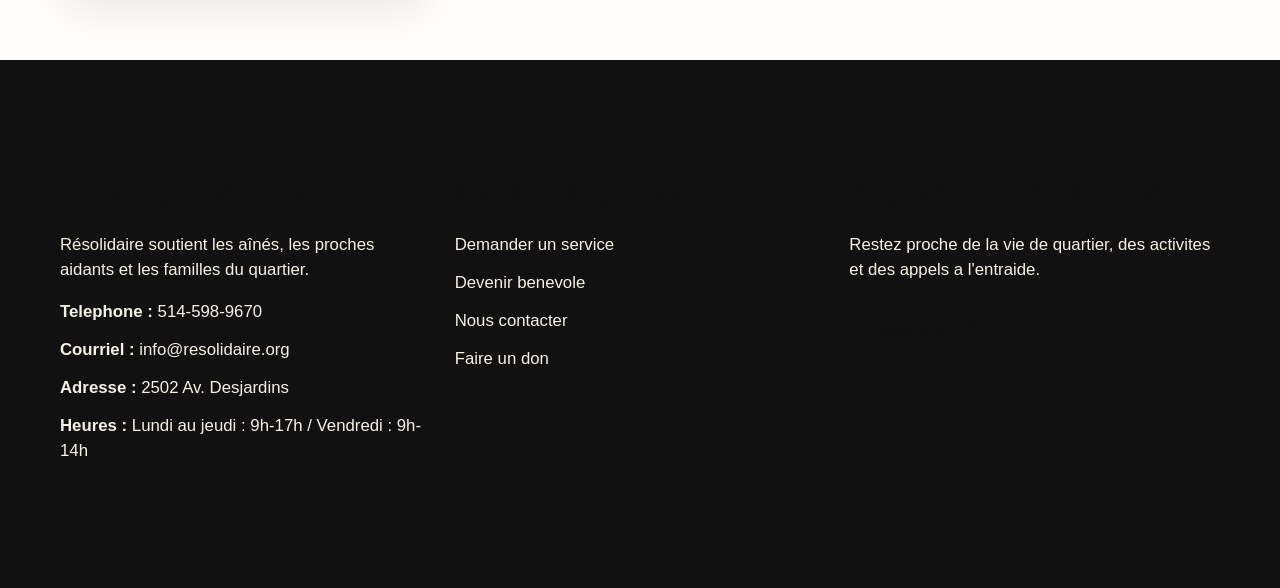
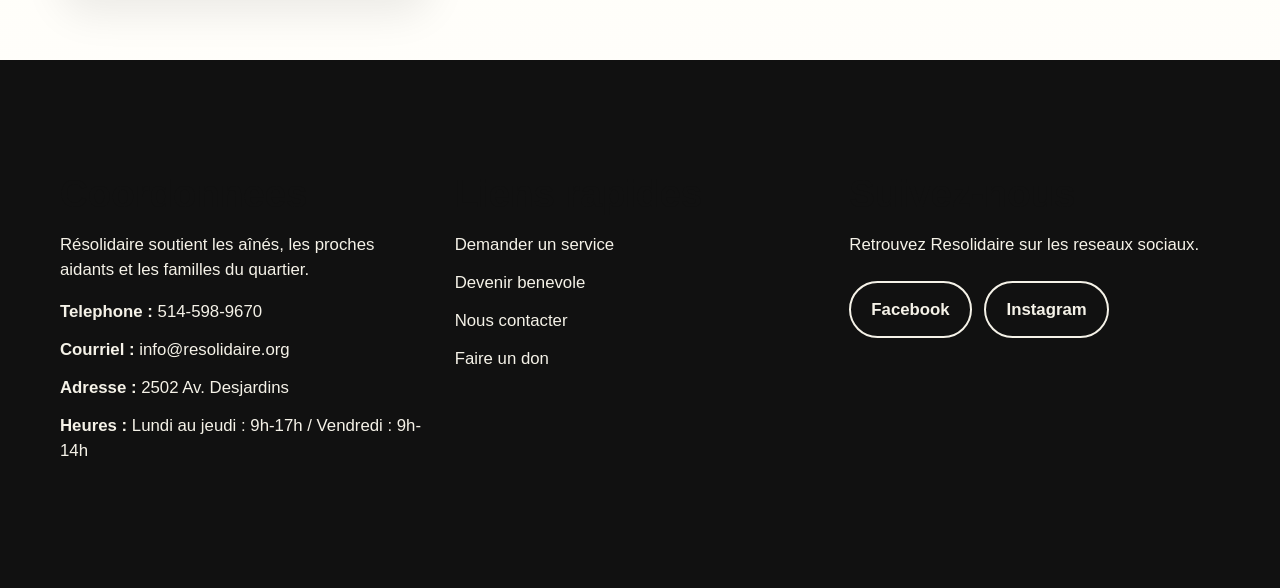
Before and after one commit to vanessafedyna/site_web_resolidaire, a PHP site: page /index.php in a window 1280 px wide. Shown: the part 2341-2929 px from the top of the page. Run offline with PHP 8.4, Linux system fonts and the light colour scheme; tables that the repository leaves empty hold one stand-in row (values such as "Sample post"); grey boxes marked "Sample" are stand-in pictures.

Commit message:
Remplacer les liens officiels et ajouter les réseaux sociaux

```diff
--- a/app/helpers/functions.php
+++ b/app/helpers/functions.php
@@ -166,3 +166,40 @@ function official_contact_hours_text(): string
 {
     return implode(' / ', official_contact_hours_lines());
 }
+
+function official_facebook_url(): string
+{
+    return 'https://www.facebook.com/Resolidaire.inc/';
+}
+
+function official_instagram_url(): string
+{
+    return 'https://www.instagram.com/resolidaire/';
+}
+
+function official_donation_url(): string
+{
+    return 'https://www.canadahelps.org/fr/organismesdebienfaisance/resolidaire/';
+}
+
+function normalize_facebook_url(?string $url): string
+{
+    $url = trim((string) $url);
+
+    if ($url === '' || preg_match('#^https://(?:www\.)?facebook\.com/?$#i', $url)) {
+        return official_facebook_url();
+    }
+
+    return $url;
+}
+
+function normalize_donation_url(?string $url): string
+{
+    $url = trim((string) $url);
+
+    if ($url === '' || preg_match('#^https://(?:www\.)?example\.com(?:/.*)?/?$#i', $url)) {
+        return official_donation_url();
+    }
+
+    return $url;
+}
--- a/app/models/SiteSetting.php
+++ b/app/models/SiteSetting.php
@@ -10,7 +10,10 @@ class SiteSetting
         $settings = [];
 
         foreach ($items as $item) {
-            $settings[$item['setting_key']] = $item['setting_value'];
+            $settings[$item['setting_key']] = self::normalizeValue(
+                $item['setting_key'],
+                (string) $item['setting_value']
+            );
         }
 
         return $settings;
@@ -22,7 +25,7 @@ class SiteSetting
         $stmt->execute(['setting_key' => $key]);
         $value = $stmt->fetchColumn();
 
-        return $value !== false ? (string) $value : $default;
+        return $value !== false ? self::normalizeValue($key, (string) $value) : self::normalizeValue($key, $default);
     }
 
     public static function upsertMany(array $settings): void
@@ -40,4 +43,17 @@ class SiteSetting
             ]);
         }
     }
+
+    private static function normalizeValue(string $key, string $value): string
+    {
+        if ($key === 'facebook_url') {
+            return normalize_facebook_url($value);
+        }
+
+        if ($key === 'donation_url') {
+            return normalize_donation_url($value);
+        }
+
+        return $value;
+    }
 }
--- a/database/seed.sql
+++ b/database/seed.sql
@@ -20,13 +20,13 @@ INSERT INTO partners (name, description, logo, website_url, display_order, is_ac
 ('Bibliotheque municipale', 'Partenaire pour des activites culturelles, intergenerationnelles et educatives.', NULL, 'https://example.com', 3, 1);
 
 INSERT INTO donation_calls (title, description, button_text, button_url, image, is_active) VALUES
-('Soutenir la programmation estivale', 'Aidez-nous a maintenir des activites accessibles, rassembleuses et chaleureuses pour les aines du quartier.', 'Faire un don', 'https://example.com/don', NULL, 1);
+('Soutenir la programmation estivale', 'Aidez-nous a maintenir des activites accessibles, rassembleuses et chaleureuses pour les aines du quartier.', 'Faire un don', 'https://www.canadahelps.org/fr/organismesdebienfaisance/resolidaire/', NULL, 1);
 
 INSERT INTO site_settings (setting_key, setting_value) VALUES
 ('phone', '514-598-9670'),
 ('email', 'info@resolidaire.org'),
 ('address', '2502 Av. Desjardins'),
 ('opening_hours', 'Lundi au jeudi : 9h-17h / Vendredi : 9h-14h'),
-('facebook_url', 'https://facebook.com'),
-('donation_url', 'https://example.com/don'),
+('facebook_url', 'https://www.facebook.com/Resolidaire.inc/'),
+('donation_url', 'https://www.canadahelps.org/fr/organismesdebienfaisance/resolidaire/'),
 ('footer_intro', 'Resolidaire cree des liens de confiance, soutient l entraide et facilite l acces a des ressources humaines et accessibles.');
--- a/includes/footer.php
+++ b/includes/footer.php
@@ -34,6 +34,8 @@ if (
 ) {
     $footerHours = official_contact_hours_text();
 }
+$footerFacebookUrl = 'https://www.facebook.com/Resolidaire.inc/';
+$footerInstagramUrl = 'https://www.instagram.com/resolidaire/';
 ?>
 <?php if ($flash): ?>
     <div class="flash flash-<?= e($flash['type']); ?>"><?= e($flash['message']); ?></div>
@@ -61,9 +63,12 @@ if (
         </section>
 
         <section>
-            <h2>Suivre Resolidaire</h2>
-            <p>Restez proche de la vie de quartier, des activites et des appels a l'entraide.</p>
-            <a class="button button-secondary" href="<?= e($siteSettings['facebook_url'] ?? '#'); ?>" target="_blank" rel="noopener">Facebook</a>
+            <h2>Suivez-nous</h2>
+            <p>Retrouvez Resolidaire sur les reseaux sociaux.</p>
+            <div class="quick-links">
+                <a class="button button-secondary" href="<?= e($footerFacebookUrl); ?>" target="_blank" rel="noopener" style="color: #f5f2e8; border-color: #f5f2e8;">Facebook</a>
+                <a class="button button-secondary" href="<?= e($footerInstagramUrl); ?>" target="_blank" rel="noopener" style="color: #f5f2e8; border-color: #f5f2e8;">Instagram</a>
+            </div>
         </section>
     </div>
 </footer>
--- a/public/don.php
+++ b/public/don.php
@@ -2,7 +2,7 @@
 $page_title = 'Faire un don';
 $page_css = 'css/don.css';
 require_once __DIR__ . '/../includes/header.php';
-$externalDonationUrl = SiteSetting::get('donation_url', '#');
+$externalDonationUrl = normalize_donation_url(SiteSetting::get('donation_url', ''));
 require_once __DIR__ . '/../includes/nav.php';
 
 $donImage = [
--- a/public/index.php
+++ b/public/index.php
@@ -7,6 +7,7 @@ $teamMembers = array_slice(TeamMember::all(true), 0, 3);
 $activities = Activity::upcoming(3);
 $partners = array_slice(Partner::all(true), 0, 4);
 $donationCall = DonationCall::activeOne();
+$donationCallUrl = normalize_donation_url($donationCall['button_url'] ?? SiteSetting::get('donation_url', ''));
 require_once __DIR__ . '/../includes/nav.php';
 ?>
 <main id="main-content">
@@ -78,7 +79,7 @@ require_once __DIR__ . '/../includes/nav.php';
                     <span class="eyebrow">Appel a la solidarite</span>
                     <h2><?= e($donationCall['title']); ?></h2>
                     <p><?= e($donationCall['description']); ?></p>
-                    <a class="button" href="<?= e($donationCall['button_url'] ?: SiteSetting::get('donation_url', '#')); ?>" target="_blank" rel="noopener">
+                    <a class="button" href="<?= e($donationCallUrl); ?>" target="_blank" rel="noopener">
                         <?= e($donationCall['button_text'] ?: 'Faire un don'); ?>
                     </a>
                 </div>
```
